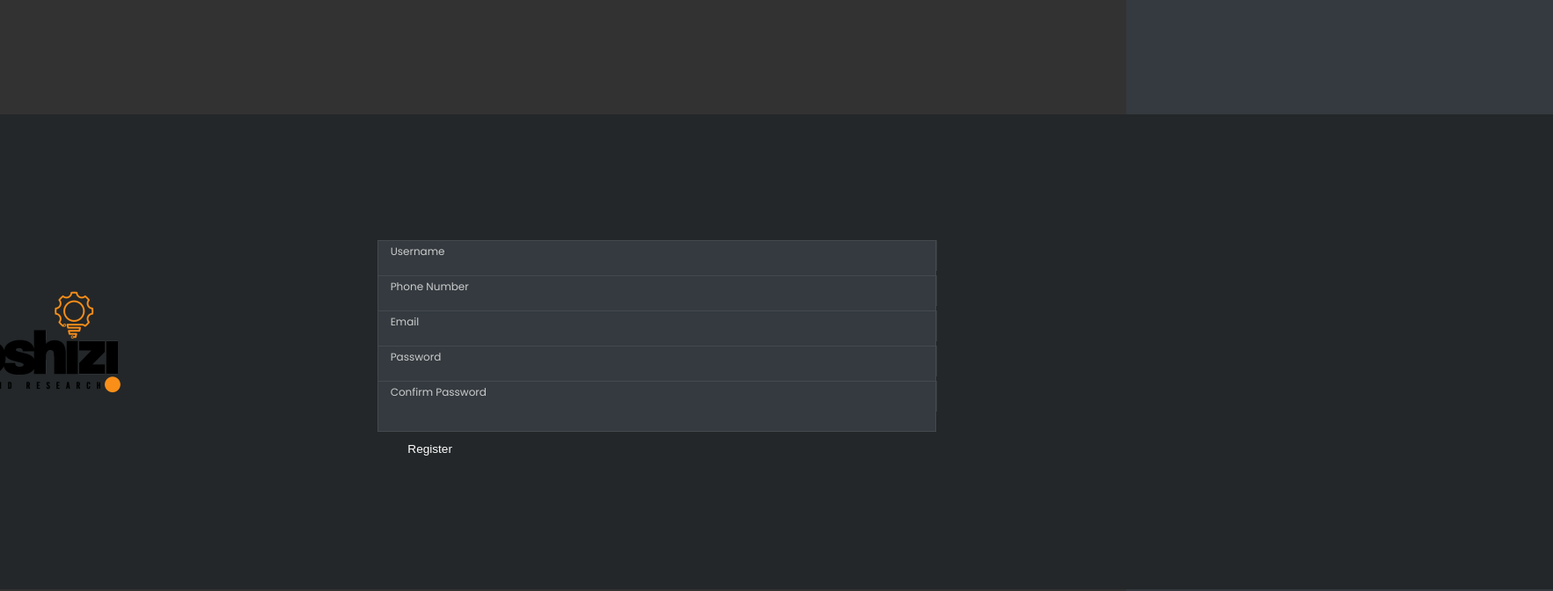
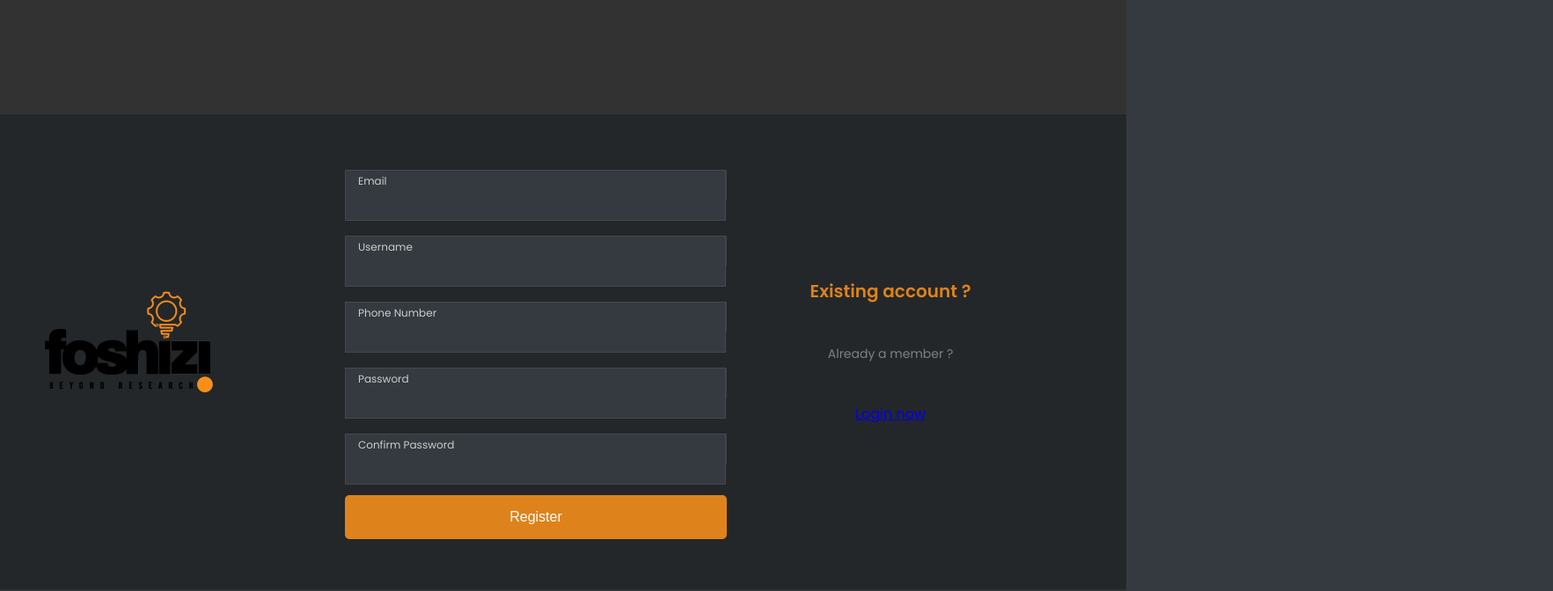
Before and after one commit to mwingrov/Foshizi, a Next.js app in the folder Foshizi-main/: page /register in a window 1280 px wide. Shown: the top 672 px of the page at 88% size, 1765 px wide, since content can reach past the window. Built offline with nearby package versions, Linux system fonts and the light colour scheme.

Commit message:
fix : node_modules cleanup

```diff
--- a/Foshizi-main/src/components/base/button/ButtonElement.js
+++ b/Foshizi-main/src/components/base/button/ButtonElement.js
@@ -46,3 +46,12 @@ export const LinkWrapper = styled(Link)`
     transition: all 0.2s ease-in-out;
   }
 `;
+
+export const TextButton = styled.span`
+  text-decoration: none;
+  color: #fff;
+
+  &:hover {
+    transition: all 0.2s ease-in-out;
+  }
+`;
--- a/Foshizi-main/src/components/base/button/index.js
+++ b/Foshizi-main/src/components/base/button/index.js
@@ -1,6 +1,6 @@
-import { ButtonBtn, LinkWrapper } from "./ButtonElement";
+import { ButtonBtn, LinkWrapper, TextButton } from "./ButtonElement";
 
-const Button = ({ size, btnText, link, bg, disabled, onClick }) => {
+const Button = ({ size, btnText, link, bg, disabled, onClick, isBtn }) => {
   return (
     <ButtonBtn
       onClick={onClick}
@@ -9,7 +9,11 @@ const Button = ({ size, btnText, link, bg, disabled, onClick }) => {
       size={size}
       bg={bg}
     >
-      <LinkWrapper href={link ? link : "/"}>{btnText}</LinkWrapper>
+      {!isBtn ? (
+        <LinkWrapper href={link ? link : "/"}>{btnText}</LinkWrapper>
+      ) : (
+        <TextButton>{btnText}</TextButton>
+      )}
     </ButtonBtn>
   );
 };
--- a/Foshizi-main/src/components/layout/logger/index.js
+++ b/Foshizi-main/src/components/layout/logger/index.js
@@ -14,7 +14,6 @@ import Logo from "@/components/base/logo";
 import { useState } from "react";
 import { useRouter } from "next/router";
 import { signIn, useSession } from "next-auth/react";
-import Link from "next/link";
 
 const Logger = () => {
   const router = useRouter();
@@ -32,6 +31,7 @@ const Logger = () => {
       setErrorMessagePassword("Please enter a valid email address");
       return;
     } else if (!password) {
+      setErrorMessageEmail("");
       setErrorMessagePassword("Please enter a valid password address");
       return;
     }
--- a/Foshizi-main/src/components/layout/register/RegisterElement.js
+++ b/Foshizi-main/src/components/layout/register/RegisterElement.js
@@ -6,43 +6,28 @@ export const LayoutWrapper = styled.section`
   width: 100%;
   height: 100vh;
   display: flex;
-  flex-direction: row;
   align-items: center;
-  justify-content: center;
+  justify-content: space-between;
 `;
 export const RegisterPanel = styled.div`
-  postition: relative;
-  width: 50%;
-  height: 100vh;
+  width: 100%;
   display: flex;
   flex-direction: column;
   padding: 20px;
-
-  @media (min-width: 425px) {
-    width: 50%;
-  }
   @media (min-width: 1024px) {
-    width: 100%;
     background: #232729;
     height: 500px;
     flex-direction: row;
     align-items: center;
-    justify-content: space-between;
-    gap: 200px;
-    padding-left: 400px;
-    padding-right: 700px;
   }
 `;
 
 export const RegisterContainer = styled.form`
-  display: flex-box;
+  display: flex;
+  flex-direction: column;
   @media (min-width: 1024px) {
-    width: 700px;
-    margin-right: 300px
-    flex-direction: column;
-    align-items: center;
-    gap: 30px;
+    width: 35%;
     color: #3b3d3f;
-    gap: 50px;
+    gap: 35px;
   }
 `;
--- a/Foshizi-main/src/components/layout/register/index.js
+++ b/Foshizi-main/src/components/layout/register/index.js
@@ -1,91 +1,129 @@
+import Link from "next/link";
 import {
   LayoutWrapper,
   RegisterPanel,
   RegisterContainer,
 } from "./RegisterElement";
 import Input from "@/components/base/input";
-  import CheckboxButton from "@/components/base/checkboxButton";
 import Button from "@/components/base/button";
 import Logo from "@/components/base/logo";
 import { useState } from "react";
 import { useDispatch } from "react-redux";
 import { loginSuccess } from "../../base/store/authSlice";
 import { useRouter } from "next/router";
+import { Heading_H3, SignUpContainer } from "../logger/LoggerElement";
 
 const Register = () => {
-
-    const [username, setUsername] = useState('');
-    const [email, setEmail] = useState('');
-    const [number, setNumber] = useState('');
-    const [password, setPassword] = useState('');
-    const [confirmPassword, setConfirmPassword] = useState('');
+  const [username, setUsername] = useState("");
+  const [email, setEmail] = useState("");
+  const [number, setNumber] = useState("");
+  const [password, setPassword] = useState("");
+  const [confirmPassword, setConfirmPassword] = useState("");
   const route = useRouter();
-    const dispatch =  useDispatch();
-    const [errorMessage, setErrorMessage] = useState('');
+  const dispatch = useDispatch();
+  const [errorMessageEmail, setErrorMessageEamil] = useState("");
+  const [errorMessageUsername, setErrorMessageUsername] = useState("");
+  const [errorMessagePhone, setErrorMessagePhone] = useState("");
+  const [errorMessagePassword, setErrorMessagePassword] = useState("");
 
   const handleSubmit = async (event) => {
     event.preventDefault();
+    if (!email) {
+      setErrorMessageEamil("Please enter a valid email");
+      return;
+    }
+    if (!username) {
+      setErrorMessageUsername("Please enter a valid username");
+      return;
+    }
+    if (!number) {
+      setErrorMessagePhone("Please enter a valid phone number");
+    }
+    if (!password && password !== confirmPassword) {
+      setErrorMessagePassword("Passwords do not match");
+      return;
+    } else {
       // Perform login API call here and retrieve user data
-      dispatch(loginSuccess({
+      dispatch(
+        loginSuccess({
           name: username,
           email: email,
           number: number,
           password: password,
           loggedIn: true,
-      }));
-
-      if (!username || !email || !password || !confirmPassword) {
-        setErrorMessage('Please fill in all fields');
-        return;
+        })
+      );
+      route.push("/dashboard");
     }
-      if (password !== confirmPassword) {
-        setErrorMessage('Passwords do not match');
-        return;
-      }
-      else {
-        route.push('/dashboard');
-      }
-      setErrorMessage('');
-
-
   };
-
-    const isValidEmail = () => {
-      const emailRegex = /^[A-Z0-9._%+-]+@[A-Z0-9.-]+\.[A-Z]{2,}$/i;
-      return (emailRegex.test(email)) ? console.log(emailRegex.test(email)) : console.log(emailRegex.test(email));
-    }
 
   const handlePasswordChange = (e) => {
     setPassword(e.target.value);
     const minLength = 8;
     const hasSpecialChar = /[!@#$%^&*()_+\-=[\]{};':"\\|,.<>/?]+/;
-      return (password.length >= minLength && hasSpecialChar.test(password));
+    return password.length >= minLength && hasSpecialChar.test(password);
   };
 
   const handleConfirmPasswordChange = (e) => {
     setConfirmPassword(e.target.value);
     const minLength = 8;
     const hasSpecialChar = /[!@#$%^&*()_+\-=[\]{};':"\\|,.<>/?]+/;
-       return (password.length >= minLength && hasSpecialChar.test(password));
+    return password.length >= minLength && hasSpecialChar.test(password);
   };
-
 
   return (
     <LayoutWrapper>
       <RegisterPanel>
         <Logo size={350} />
         <RegisterContainer>
-                <form>
-                    <Input label="Username" type="name" value={username} onChange={(e) => setUsername(e.target.value)} />
-                    <Input label="Phone Number" type="number" value={number} onChange={(e) => setNumber(e.target.value)} />
-                    <Input label="Email" type="email" value={email} onChange={(e) => setEmail(e.target.value)} />
-                    <Input label="Password" type="password" value={password} onChange={handlePasswordChange} />
-                    <Input label="Confirm Password" type="password"value={confirmPassword} onChange={handleConfirmPasswordChange} />
-                    <CheckboxButton label="Keep me logged in" />
-                    <Button onClick={handleSubmit} btnText="Register" />
-                    {errorMessage && <div>{errorMessage}</div>}
-                </form>
+          <Input
+            label="Email"
+            type="email"
+            value={email}
+            onChange={(e) => setEmail(e.target.value)}
+            errorMessage={errorMessageEmail}
+          />
+          <Input
+            label="Username"
+            type="text"
+            value={username}
+            onChange={(e) => setUsername(e.target.value)}
+            errorMessage={errorMessageUsername}
+          />
+          <Input
+            label="Phone Number"
+            type="text"
+            minLength={10}
+            value={number}
+            onChange={(e) => setNumber(e.target.value)}
+            errorMessage={errorMessagePhone}
+          />
+          <Input
+            label="Password"
+            type="password"
+            value={password}
+            onChange={handlePasswordChange}
+            errorMessage={errorMessagePassword}
+          />
+          <Input
+            label="Confirm Password"
+            type="password"
+            value={confirmPassword}
+            onChange={handleConfirmPasswordChange}
+          />
+          <Button
+            onClick={handleSubmit}
+            btnText="Register"
+            bg="primary"
+            size="md"
+            isBtn={true}
+          />
         </RegisterContainer>
+        <SignUpContainer>
+          <Heading_H3>Existing account ? </Heading_H3>
+          <p>Already a member ?</p>
+          <Link href="/">Login now</Link>
+        </SignUpContainer>
       </RegisterPanel>
     </LayoutWrapper>
   );
```
Lines whose indentation alone changed are shown as unchanged.
